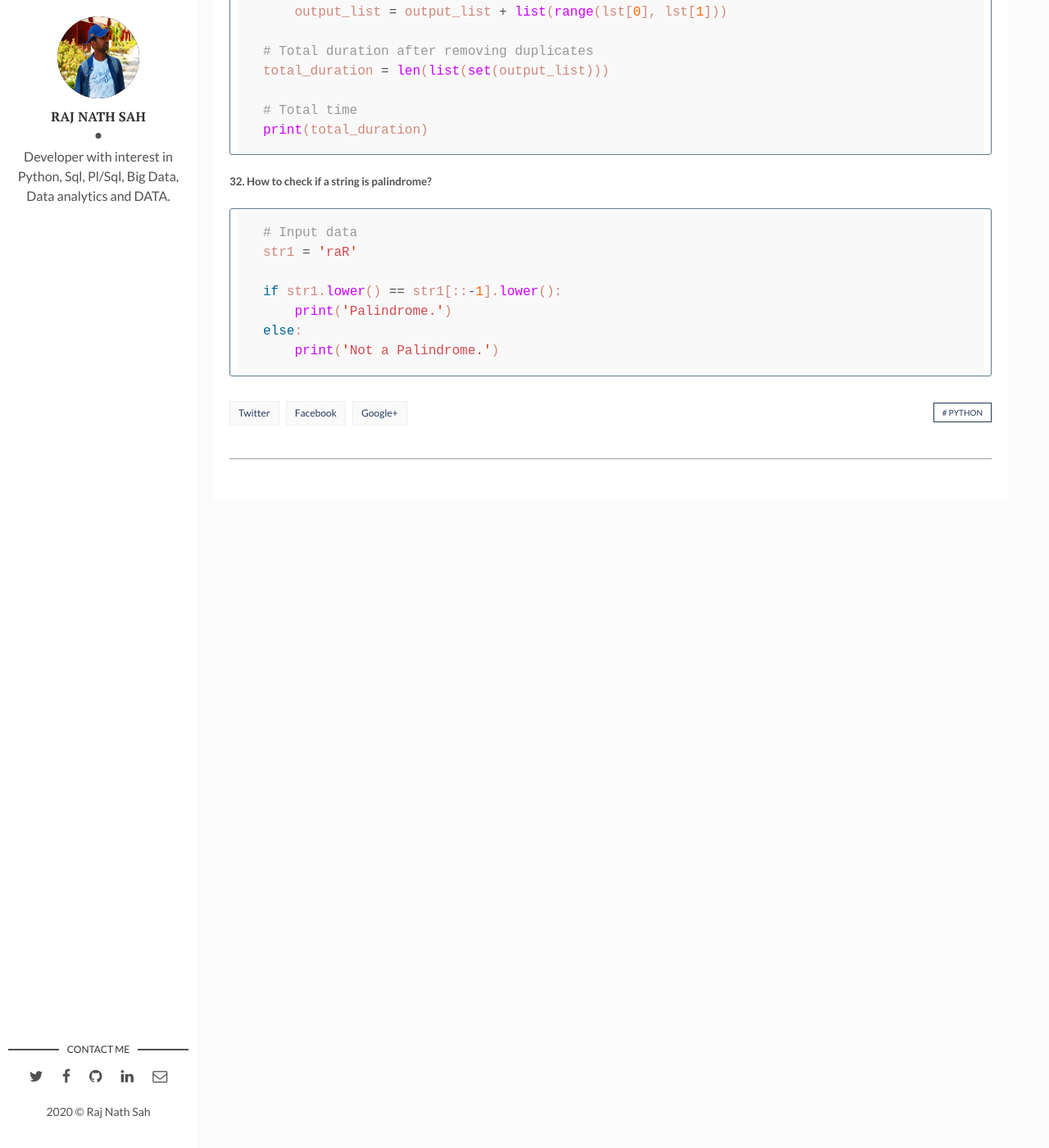
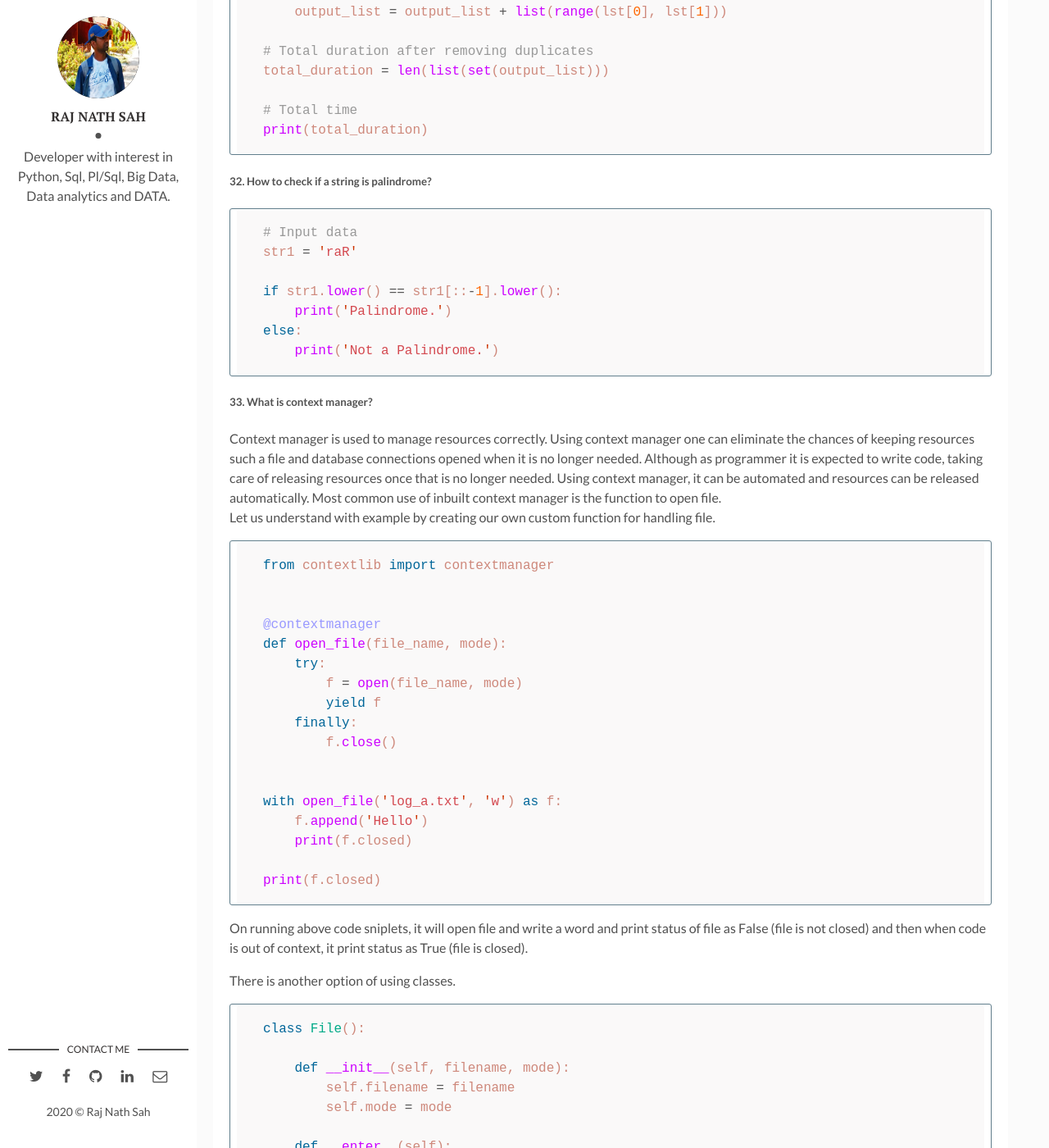
Before and after one commit to rajnathsah/rajnathsah.github.io, a Jekyll site: the page built from _posts/2019-11-17-python-questions.md, in a window 1280 px wide and 1400 px high, scrolled down 19425 px. Shown: the whole window at 82% size. Built offline with Jekyll 4.4.1, drawn with Linux system fonts in a browser that asks for light colours; comment, search, counter and statistics services are not loaded; before the commit the page ends 20055 px from its top, so only the background shows below that; some of the changed text lies outside the part shown.

Commit message:
Update 2019-11-17-python-questions.md

````diff
--- a/_posts/2019-11-17-python-questions.md
+++ b/_posts/2019-11-17-python-questions.md
@@ -724,3 +724,51 @@ if str1.lower() == str1[::-1].lower():
 else:
     print('Not a Palindrome.')
 ```
+
+##### 33. What is context manager?
+Context manager is used to manage resources correctly. Using context manager one can eliminate the chances of keeping resources such a file and database connections opened when it is no longer needed. Although as programmer it is expected to write code, taking care of releasing resources once that is no longer needed. Using context manager, it can be automated and resources can be released automatically. Most common use of inbuilt context manager is the function to open file.
+Let us understand with example by creating our own custom function for handling file.
+```python
+from contextlib import contextmanager
+
+
+@contextmanager
+def open_file(file_name, mode):
+    try:
+        f = open(file_name, mode)
+        yield f
+    finally:
+        f.close()
+
+
+with open_file('log_a.txt', 'w') as f:
+    f.append('Hello')
+    print(f.closed)
+
+print(f.closed)
+```
+On running above code sniplets, it will open file and write a word and print status of file as False (file is not closed) and then when code is out of context, it print status as True (file is closed).
+
+There is another option of using classes.
+```python
+class File():
+
+    def __init__(self, filename, mode):
+        self.filename = filename
+        self.mode = mode
+
+    def __enter__(self):
+        self.open_file = open(self.filename, self.mode)
+        return self.open_file
+
+    def __exit__(self, *args):
+        self.open_file.close()
+
+files = []
+for _ in range(10000):
+    with File('foo.txt', 'w') as infile:
+        infile.write('foo')
+        files.append(infile)
+print(f.closed)
+```
+Above also does same, when code is out of context, it print status of file as closed.
````
